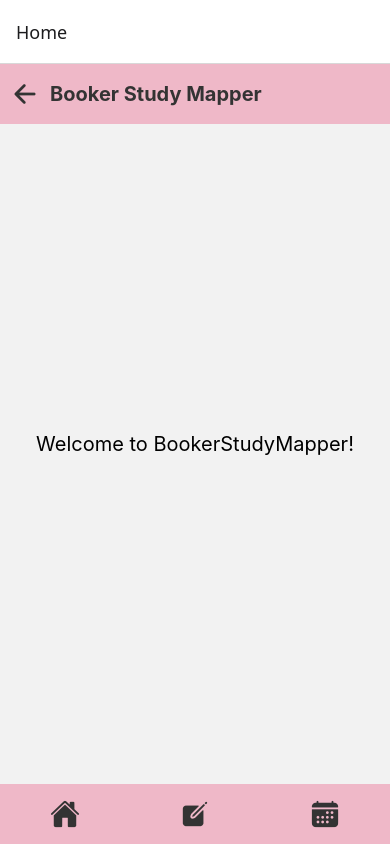
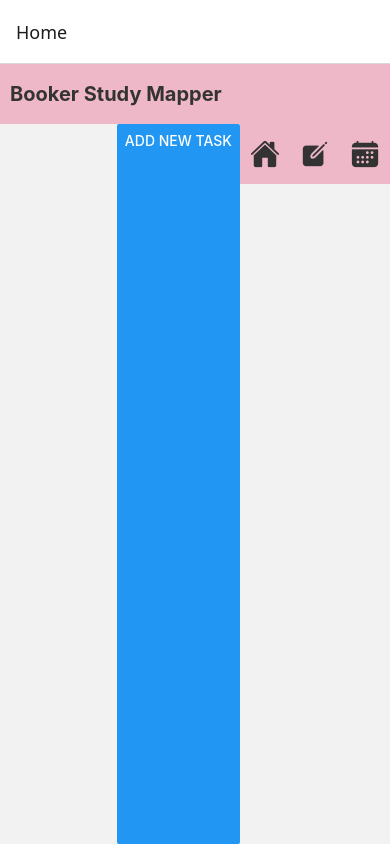
Before and after one commit to deepalsingh/BookerStudyMapperApplication, a React Native app: screen /Home in a window 390 px wide. Built offline with nearby package versions, Linux system fonts and the light colour scheme.

Commit message:
New Changes

```diff
--- a/package.json
+++ b/package.json
@@ -10,6 +10,7 @@
   },
   "dependencies": {
     "@expo/metro-runtime": "~3.2.3",
+    "@react-native-community/datetimepicker": "^8.2.0",
     "@react-navigation/native": "^7.0.13",
     "@react-navigation/native-stack": "^7.1.14",
     "@react-navigation/stack": "^7.0.18",
@@ -18,7 +19,10 @@
     "react": "18.2.0",
     "react-dom": "18.2.0",
     "react-native": "0.74.5",
+    "react-native-datepicker": "^1.7.2",
     "react-native-gesture-handler": "^2.21.2",
+    "react-native-modal-datetime-picker": "^18.0.0",
+    "react-native-picker-select": "^9.3.1",
     "react-native-reanimated": "^3.16.3",
     "react-native-safe-area-context": "^4.14.0",
     "react-native-screens": "^4.3.0",
--- a/src/components/Header.js
+++ b/src/components/Header.js
@@ -2,18 +2,14 @@
 import React from 'react';
 import { View, Text, StyleSheet, TouchableOpacity } from 'react-native';
 import Icon from 'react-native-vector-icons/Ionicons';
-import { useNavigation } from '@react-navigation/native';  // Import useNavigation hook
 
-const Header = ({ title, navigation }) => {
+const Header = ({ navigation }) => {
   return (
     <View style={styles.headerContainer}>
-      {/* Back Arrow */}
-      <TouchableOpacity onPress={() => navigation.goBack()} style={styles.arrow}>
-        <Icon name="arrow-back" size={30} color="#333" />
-      </TouchableOpacity>
 
-      {/* Title */}
-      <Text style={styles.headerText}>{title}</Text>
+
+      {/* Static Title */}
+      <Text style={styles.headerText}>Booker Study Mapper</Text>
     </View>
   );
 };
@@ -31,7 +27,7 @@ const styles = StyleSheet.create({
     marginRight: 10,  // Space between arrow and text
   },
   headerText: {
-    fontSize: 20,
+    fontSize: 20,  // Default size for static title
     fontWeight: 'bold',
     color: '#333',
   },
--- a/src/navigation/AppNavigator.js
+++ b/src/navigation/AppNavigator.js
@@ -1,5 +1,4 @@
-// src/navigation/AppNavigator.js
-import React from 'react';
+import React, { useState } from 'react';
 import { createStackNavigator } from '@react-navigation/stack';
 import { NavigationContainer } from '@react-navigation/native';
 
@@ -10,12 +9,43 @@ import CalendarScreen from '../screens/CalendarScreen';
 const Stack = createStackNavigator();
 
 const AppNavigator = () => {
+  const [tasks, setTasks] = useState([]); // State to manage tasks
+
+  // Add task to the list
+  const addTask = (task) => {
+    setTasks((prevTasks) => [...prevTasks, task]);
+  };
+
+  // Edit task
+  const editTask = (updatedTask) => {
+    setTasks((prevTasks) =>
+      prevTasks.map((task) => task.title === updatedTask.title ? updatedTask : task)
+    );
+  };
+
+  // Delete task
+  const deleteTask = (taskToDelete) => {
+    setTasks((prevTasks) => prevTasks.filter((task) => task !== taskToDelete));
+  };
+
   return (
     <NavigationContainer>
       <Stack.Navigator initialRouteName="Home">
-        <Stack.Screen name="Home" component={HomeScreen} />
-        <Stack.Screen name="Schedule" component={ScheduleScreen} />
-        <Stack.Screen name="Calendar" component={CalendarScreen} />
+        {/* Pass the task management functions as props */}
+        <Stack.Screen
+          name="Home"
+          component={HomeScreen}
+          initialParams={{ tasks, addTask, editTask, deleteTask }}
+        />
+        <Stack.Screen
+          name="Schedule"
+          component={ScheduleScreen}
+          initialParams={{ tasks, addTask, editTask, deleteTask }}
+        />
+        <Stack.Screen
+          name="Calendar"
+          component={CalendarScreen}
+        />
       </Stack.Navigator>
     </NavigationContainer>
   );
--- a/src/screens/CalendarScreen.js
+++ b/src/screens/CalendarScreen.js
@@ -7,14 +7,12 @@ import Footer from '../components/Footer';
 const CalendarScreen = ({ navigation }) => {
   return (
     <View style={styles.container}>
-      {/* Header with back button */}
-      <Header title="Calendar" navigation={navigation} />
+      <Header navigation={navigation} />
 
       <View style={styles.content}>
         <Text style={styles.text}>Your Calendar</Text>
       </View>
 
-      {/* Footer for navigation */}
       <Footer navigation={navigation} />
     </View>
   );
@@ -30,7 +28,7 @@ const styles = StyleSheet.create({
     alignItems: 'center',
   },
   text: {
-    fontSize: 20,
+    fontSize: 16,  // Smaller font size for the screen title text
     marginBottom: 20,
   },
 });
--- a/src/screens/HomeScreen.js
+++ b/src/screens/HomeScreen.js
@@ -1,25 +1,80 @@
-// src/screens/HomeScreen.js
-import React, { useEffect } from 'react';
-import { View, Text, StyleSheet } from 'react-native';
+import React, { useState } from 'react';
+import { View, Text, StyleSheet, TouchableOpacity, FlatList, Button } from 'react-native';
 import Header from '../components/Header';
 import Footer from '../components/Footer';
 
 const HomeScreen = ({ navigation }) => {
-  // Log navigation prop to check if it's passed correctly
-  useEffect(() => {
-    console.log("Navigation prop in HomeScreen:", navigation);
-  }, [navigation]);
+  const [tasks, setTasks] = useState([]); // State to store tasks
+
+  // Add task to the list
+  const addTask = (task) => {
+    setTasks((prevTasks) => [...prevTasks, task]);
+  };
+
+  // Edit task (by updating it)
+  const editTask = (updatedTask) => {
+    setTasks((prevTasks) =>
+      prevTasks.map((task) => (task.title === updatedTask.title ? updatedTask : task))
+    );
+  };
+
+  // Delete task
+  const deleteTask = (taskToDelete) => {
+    setTasks((prevTasks) => prevTasks.filter((task) => task !== taskToDelete));
+  };
+
+  // Navigate to ScheduleScreen for adding a new task
+  const navigateToSchedule = () => {
+    navigation.navigate('Schedule', {
+      addTask,  // Pass addTask function
+      editTask,
+      deleteTask,
+      task: null, // task will be null for a new task
+    });
+  };
+
+  // Navigate to ScheduleScreen for editing an existing task
+  const editTaskHandler = (task) => {
+    navigation.navigate('Schedule', {
+      addTask,
+      editTask,
+      deleteTask,
+      task,  // Pass the existing task for editing
+    });
+  };
+
+  // Render each task in the list
+  const renderItem = ({ item }) => (
+    <TouchableOpacity
+      style={[styles.taskItem, { backgroundColor: item.color }]} // Apply color dynamically
+      onPress={() => editTaskHandler(item)}
+    >
+      <Text style={styles.taskTitle}>{item.title}</Text>
+      <Text style={styles.taskDate}>
+        {item.endDate} - {item.endTime}
+      </Text>
+    </TouchableOpacity>
+  );
 
   return (
     <View style={styles.container}>
-      <Header title="Booker Study Mapper" />
+      <Header navigation={navigation} />
 
       <View style={styles.content}>
-        <Text style={styles.text}>Welcome to BookerStudyMapper!</Text>
+        {/* Task List Section */}
+        <View style={styles.taskList}>
+          <FlatList
+            data={tasks}
+            renderItem={renderItem}
+            keyExtractor={(item, index) => index.toString()}
+          />
+        </View>
+
+        {/* Button to navigate to Schedule Screen to Add New Task */}
+        <Button title="Add New Task" onPress={navigateToSchedule} />
+
+        <Footer navigation={navigation} />
       </View>
-
-      {/* Pass navigation prop to Footer */}
-      <Footer navigation={navigation} />
     </View>
   );
 };
@@ -29,13 +84,25 @@ const styles = StyleSheet.create({
     flex: 1,
   },
   content: {
+    flexDirection: 'row',
     flex: 1,
-    justifyContent: 'center',
-    alignItems: 'center',
   },
-  text: {
-    fontSize: 20,
-    marginBottom: 20,
+  taskList: {
+    flex: 1,
+    padding: 10,
+  },
+  taskItem: {
+    padding: 15,
+    borderRadius: 4,
+    marginBottom: 10,
+  },
+  taskTitle: {
+    fontSize: 18,
+    fontWeight: 'bold',
+  },
+  taskDate: {
+    fontSize: 14,
+    color: '#555',
   },
 });
 
--- a/src/screens/ScheduleScreen.js
+++ b/src/screens/ScheduleScreen.js
@@ -1,48 +1,191 @@
-// src/screens/ScheduleScreen.js
-import React, { useEffect } from 'react';
-import { View, Text, Button, StyleSheet } from 'react-native';
+import React, { useState, useEffect } from 'react';
+import { View, Text, TextInput, Button, StyleSheet, ScrollView } from 'react-native';
 import Header from '../components/Header';
 import Footer from '../components/Footer';
+import RNPickerSelect from 'react-native-picker-select'; // Import the color picker
 
-const ScheduleScreen = ({ navigation }) => {
-  // Log navigation prop to check if it's passed correctly
+const ScheduleScreen = ({ navigation, route }) => {
+  const { addTask, editTask, deleteTask, task } = route.params; // Get functions and task from params
+
+  // State to store form inputs
+  const [startDate, setStartDate] = useState(task ? task.startDate : '');
+  const [endDate, setEndDate] = useState(task ? task.endDate : '');
+  const [startTime, setStartTime] = useState(task ? task.startTime : '');
+  const [endTime, setEndTime] = useState(task ? task.endTime : '');
+  const [title, setTitle] = useState(task ? task.title : '');
+  const [notes, setNotes] = useState(task ? task.notes : '');
+  const [color, setColor] = useState(task ? task.color : 'red');
+
   useEffect(() => {
-    console.log("Navigation prop in ScheduleScreen:", navigation);
-  }, [navigation]);
+    if (task) {
+      // If we're editing, load the task data into the form
+      setStartDate(task.startDate);
+      setEndDate(task.endDate);
+      setStartTime(task.startTime);
+      setEndTime(task.endTime);
+      setTitle(task.title);
+      setNotes(task.notes);
+      setColor(task.color);
+    }
+  }, [task]);
+
+  const handleSubmit = () => {
+    if (!title || !startDate || !endDate || !startTime || !endTime) {
+      alert('Please fill all fields');
+      return;
+    }
+
+    const newTask = {
+      title,
+      startDate,
+      endDate,
+      startTime,
+      endTime,
+      notes,
+      color,
+    };
+
+    if (task) {
+      // Edit existing task
+      editTask(newTask);
+    } else {
+      // Add new task
+      addTask(newTask);
+    }
+
+    // Navigate back to the home screen after adding/editing
+    navigation.goBack();
+  };
 
   return (
     <View style={styles.container}>
-      <Header title="Schedule" />
+      <Header navigation={navigation} />
 
-      <View style={styles.content}>
-        <Text style={styles.text}>Your Study Schedule</Text>
-        <Button
-          title="Go to Home"
-          onPress={() => navigation.navigate('Home')}
+      <ScrollView contentContainerStyle={styles.scrollContainer}>
+        <Text style={styles.title}>{task ? 'Edit Task' : 'Add a New Task'}</Text>
+
+        {/* Task Title Input */}
+        <TextInput
+          style={styles.input}
+          placeholder="Task Title"
+          value={title}
+          onChangeText={setTitle}
         />
-        <Button
-          title="Go to Calendar"
-          onPress={() => navigation.navigate('Calendar')}
+
+        {/* Start Date Input */}
+        <TextInput
+          style={styles.input}
+          placeholder="Start Date (YYYY-MM-DD)"
+          value={startDate}
+          onChangeText={setStartDate}
         />
-      </View>
 
-      <Footer navigation={navigation} />  {/* Ensure Footer has navigation prop */}
+        {/* End Date Input */}
+        <TextInput
+          style={styles.input}
+          placeholder="End Date (YYYY-MM-DD)"
+          value={endDate}
+          onChangeText={setEndDate}
+        />
+
+        {/* Start Time Input */}
+        <TextInput
+          style={styles.input}
+          placeholder="Start Time (HH:MM)"
+          value={startTime}
+          onChangeText={setStartTime}
+        />
+
+        {/* End Time Input */}
+        <TextInput
+          style={styles.input}
+          placeholder="End Time (HH:MM)"
+          value={endTime}
+          onChangeText={setEndTime}
+        />
+
+        {/* Notes Input */}
+        <TextInput
+          style={styles.input}
+          placeholder="Notes"
+          value={notes}
+          onChangeText={setNotes}
+          multiline
+        />
+
+        {/* Color Picker */}
+        <Text style={styles.label}>Select Task Importance</Text>
+        <RNPickerSelect
+          placeholder={{
+            label: 'Select Task Importance',
+            value: null,
+          }}
+          onValueChange={setColor}
+          value={color}
+          items={[
+            { label: 'Very Important (Red)', value: 'red' },
+            { label: 'Important (Orange)', value: 'orange' },
+            { label: 'Less Important (Yellow)', value: 'yellow' },
+          ]}
+          style={{
+            inputAndroid: {
+              paddingVertical: 12,
+              paddingHorizontal: 10,
+              borderWidth: 1,
+              borderColor: '#ccc',
+              borderRadius: 4,
+              marginBottom: 10,
+              fontSize: 16,
+            },
+            inputIOS: {
+              paddingVertical: 12,
+              paddingHorizontal: 10,
+              borderWidth: 1,
+              borderColor: '#ccc',
+              borderRadius: 4,
+              marginBottom: 10,
+              fontSize: 16,
+            },
+          }}
+        />
+
+        {/* Submit Button */}
+        <Button title={task ? "Save Changes" : "Add Task"} onPress={handleSubmit} />
+      </ScrollView>
+
+      <Footer navigation={navigation} />
     </View>
   );
 };
 
 const styles = StyleSheet.create({
   container: {
-    flex: 1,
+    flex: 1,  // Ensure the container takes up full screen height
+    backgroundColor: '#fff', // Optional: Set background color to white
   },
-  content: {
-    flex: 1,
-    justifyContent: 'center',
-    alignItems: 'center',
+  scrollContainer: {
+    padding: 20,
+    paddingBottom: 100, // Ensure space at the bottom for footer visibility
+    flexGrow: 1, // Allow ScrollView to grow and fill remaining space
+    paddingTop: 10, // Optional: Add padding on top of the scroll container
   },
-  text: {
+  title: {
     fontSize: 20,
+    fontWeight: 'bold',
     marginBottom: 20,
+  },
+  input: {
+    borderWidth: 1,
+    borderColor: '#ccc',
+    borderRadius: 4,
+    padding: 10,
+    marginBottom: 10,
+    fontSize: 16,
+  },
+  label: {
+    fontSize: 16,
+    fontWeight: 'bold',
+    marginBottom: 10,
   },
 });
 
```
Also changed, not shown: 1 other file (tests, documents, lock files or other folders).
